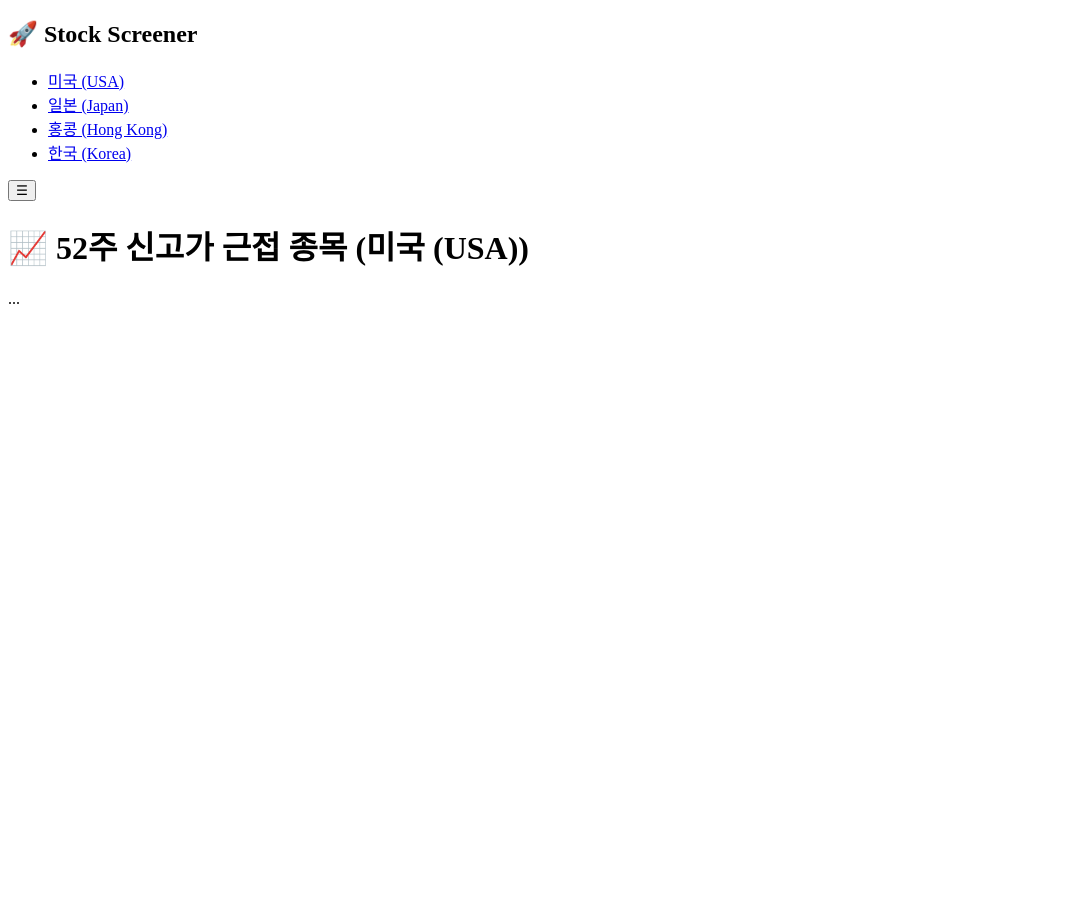
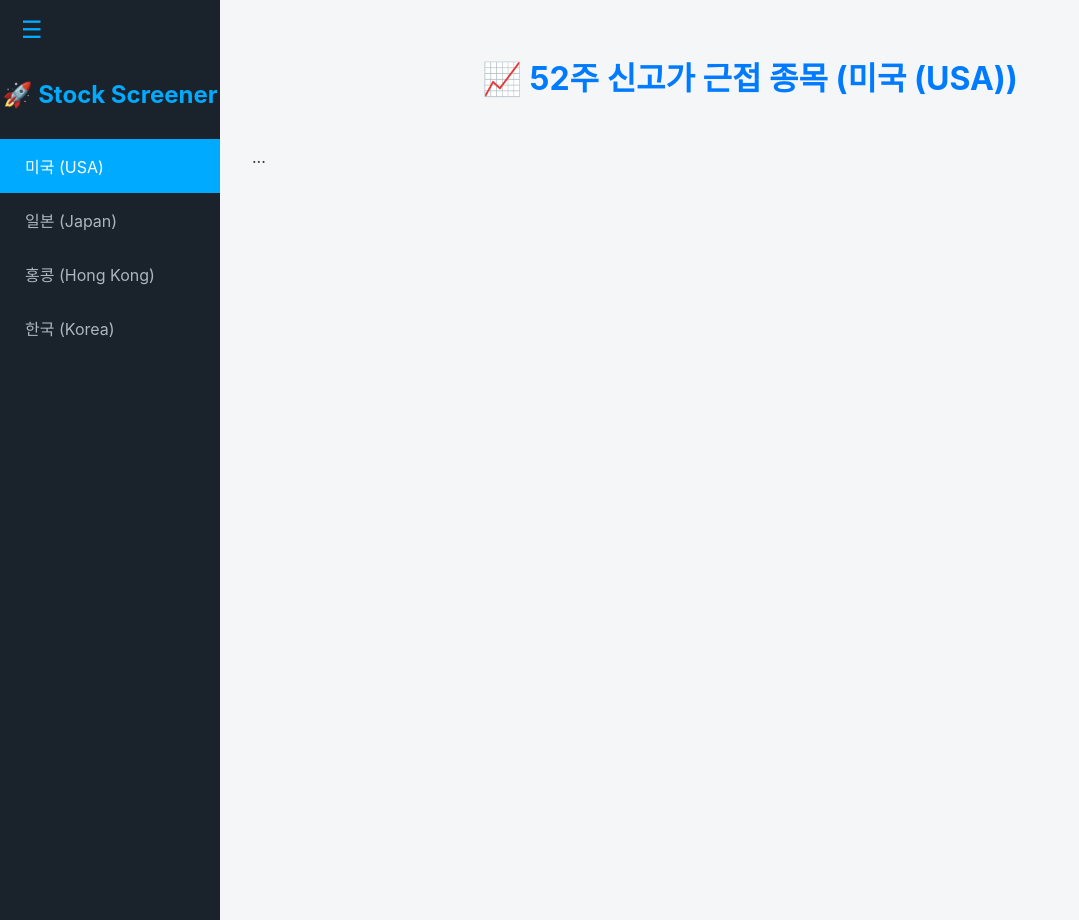
Before and after one commit to Shamera-Debug/stock-screener-render, a Flask app: page / in a window 1280 px wide. Shown: the whole page, without its empty margins (0-1079 px from the left). Run offline with Flask 3, Linux system fonts and the light colour scheme.

Commit message:
Update index.html

```diff
--- a/templates/index.html
+++ b/templates/index.html
@@ -4,8 +4,94 @@
     <meta charset="UTF-8">
     <title>글로벌 52주 신고가 근접 종목</title>
     <style>
-        /* CSS 스타일은 이전과 동일하므로 생략합니다. */
-        /* ... 이전 답변의 CSS 코드를 여기에 붙여넣으세요 ... */
+/* --- 전체 레이아웃 --- */
+        body {
+            font-family: -apple-system, BlinkMacSystemFont, "Segoe UI", Roboto, "Helvetica Neue", Arial, sans-serif;
+            margin: 0;
+            background-color: #f4f6f8;
+            color: #333;
+            transition: margin-left 0.3s ease-in-out; /* ✅ [추가] 부드러운 전환 효과 */
+        }
+
+        /* --- 사이드바 스타일 --- */
+        .sidebar {
+            width: 220px;
+            height: 100vh;
+            position: fixed;
+            top: 0;
+            left: 0;
+            background-color: #1a222c;
+            padding-top: 60px; /* 메뉴 버튼을 위한 공간 확보 */
+            color: #fff;
+            transition: transform 0.3s ease-in-out; /* ✅ [추가] 부드러운 숨김/표시 효과 */
+            z-index: 100;
+        }
+        /* ✅ [추가] 사이드바가 숨겨졌을 때의 스타일 */
+        .sidebar.hidden {
+            transform: translateX(-100%);
+        }
+        .sidebar h2 {
+            text-align: center;
+            color: #00aaff;
+            margin-bottom: 30px;
+        }
+        .sidebar ul {
+            list-style-type: none;
+            padding: 0;
+            margin: 0;
+        }
+        .sidebar ul li a {
+            display: block;
+            color: #adb5bd;
+            text-decoration: none;
+            padding: 15px 25px;
+            transition: background-color 0.2s, color 0.2s;
+        }
+        .sidebar ul li a:hover, .sidebar ul li a.active {
+            background-color: #00aaff;
+            color: #ffffff;
+        }
+
+        /* ✅ [추가] 메뉴 토글 버튼 스타일 */
+        #menu-toggle {
+            position: fixed;
+            top: 15px;
+            left: 15px;
+            z-index: 101;
+            background: none;
+            border: none;
+            color: #00aaff;
+            font-size: 24px;
+            cursor: pointer;
+        }
+
+        /* --- 메인 콘텐츠 영역 스타일 --- */
+        .content {
+            padding: 2em;
+            transition: margin-left 0.3s ease-in-out; /* ✅ [추가] 부드러운 전환 효과 */
+            margin-left: 220px; /* ✅ [수정] 자바스크립트로 제어 */
+        }
+        /* ✅ [추가] 사이드바 숨겨졌을 때 콘텐츠가 전체 너비를 차지하도록 */
+        .content.full-width {
+            margin-left: 0;
+        }
+        .container {
+            max-width: 100%; /* ✅ [수정] 너비 제한을 풀어 가로 스크롤 최소화 */
+            margin: auto;
+            overflow-x: auto;
+        }
+        h1 {
+            text-align: center;
+            color: #007bff;
+            margin-bottom: 1.5em;
+        }
+
+        /* --- 테이블 스타일 (기존과 동일) --- */
+        table { width: 100%; border-collapse: collapse; box-shadow: 0 2px 15px rgba(0,0,0,0.1); background-color: #fff; }
+        th, td { border: 1px solid #e0e0e0; text-align: left; padding: 12px 15px; white-space: nowrap; }
+        thead th { position: sticky; top: 0; z-index: 10; background-color: #007bff; color: #ffffff; font-weight: 600; }
+        tbody tr:nth-of-type(even) { background-color: #f9f9f9; }
+        tbody tr:hover { background-color: #f1f1f1; }
     </style>
 </head>
 <body>
```
